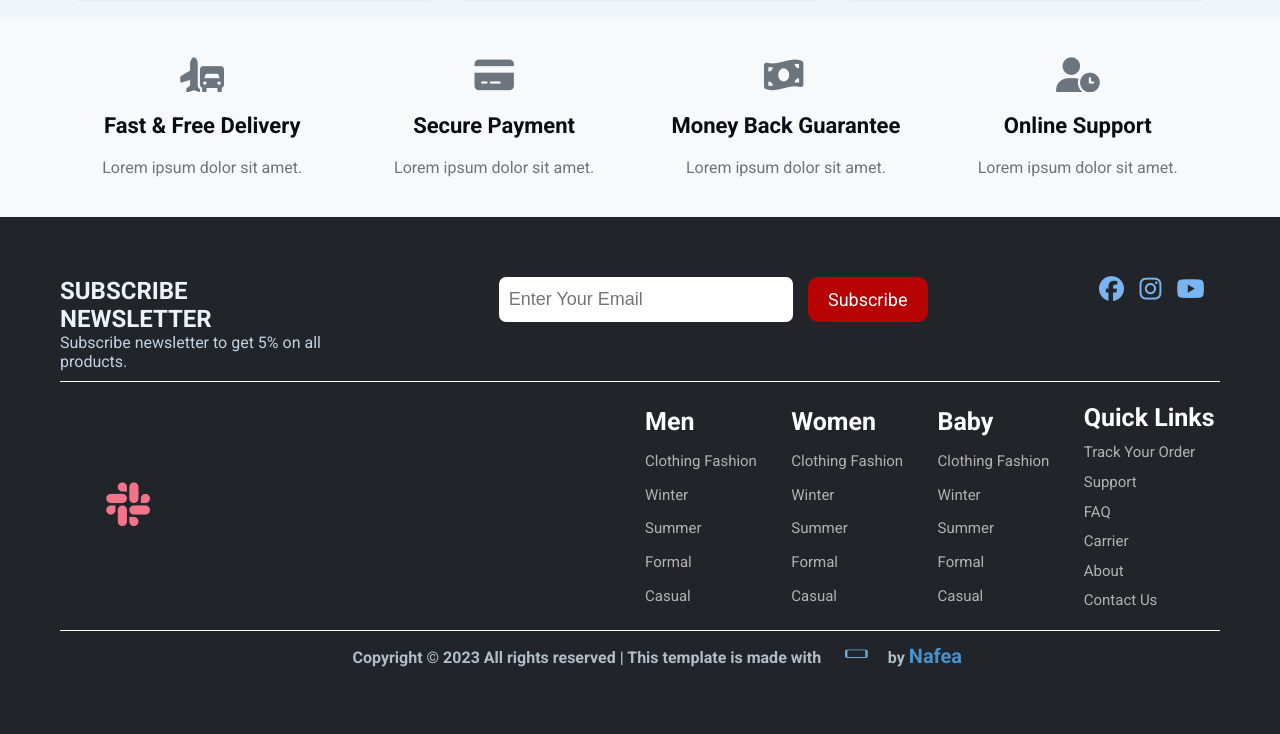
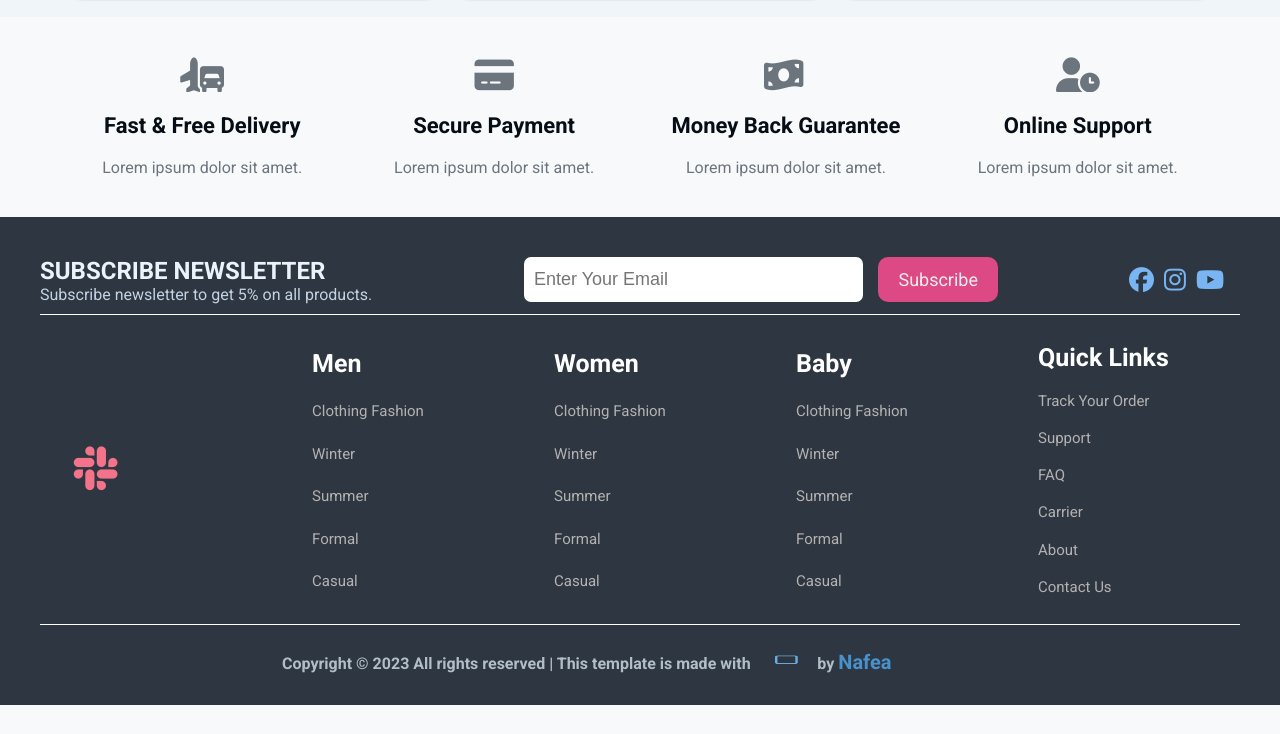
Before and after one commit to aknafea01/project-2-Ecommerce, a plain HTML site: page index.html in a window 1280 px wide. Shown: the part 2983-3717 px from the top of the page. After the commit the page ends 3688 px from the top, so only its background shows below. Drawn offline with Linux system fonts and the light colour scheme.

Commit message:
Final Release

```diff
--- a/css/style.css
+++ b/css/style.css
@@ -241,7 +241,6 @@ header .icons li {
   width: 40px;
   height: 40px;
   border-radius: 50%;
-
 }
 header > nav > ul > li > a,
 header > ul > li > a {
@@ -347,7 +346,6 @@ header > nav > ul > li.pages .menu ul a {
   transition: var(--main-transition);
   font-size: 16px;
   transition: var(--main-transition);
-
 }
 header > nav > ul > li.pages .menu ul a:hover {
   color: var(--accent-color);
@@ -373,10 +371,10 @@ header .icons li:last-of-type::after {
   background-color: var(--primary-color);
   color: var(--white-color);
   transition: var(--main-transition);
-  transform: translate(-50%,-3px);
+  transform: translate(-50%, -3px);
 }
 header .icons li:last-of-type:hover::after {
-  transform: translate(-50%,-5px);
+  transform: translate(-50%, -5px);
 }
 /******************************************************/
 .sub-header {
@@ -551,7 +549,6 @@ main .text .btn:hover a {
   margin: auto;
   height: 100%;
   transition: var(--main-transition);
-
 }
 .collection .container > .card:hover .image {
   scale: 1.1;
@@ -1149,10 +1146,10 @@ main .text .btn:hover a {
   color: var(--gradiant-blue);
 }
 .news .container > .card .image-1 {
+  background-image: url(../images/vr.jpg);
+}
+.news .container > .card .image-2 {
   background-image: url(../images/watch-5.jpg);
-}
-.news .container > .card .image-2 {
-  background-image: url(../images/vr.jpg);
 }
 .news .container > .card .image-3 {
   background-image: url(../images/vr-2.jpg);
@@ -1238,18 +1235,18 @@ main .text .btn:hover a {
 /**********************************************/
 footer {
   width: 100%;
-  height: 70vh;
-  background-color: #212529;
+  height: 61vh;
+  background-color: #2e3741;
   display: grid;
-  padding: 60px;
-  grid-template-columns: repeat(8, 1fr);
-  grid-template-rows: 1fr 1px 3fr 1px 1fr;
+  padding: 40px 40px 20px;
+  grid-template-columns: repeat(10, 1fr);
+  grid-template-rows: 1fr 1px 8fr 1px 50px;
   grid-template-areas:
-    'text text . input input input . links'
-    'hr hr hr hr hr hr hr hr'
-    'logo . . . links-1 links-2 links-3 links-4  '
-    'hr-2 hr-2 hr-2 hr-2 hr-2 hr-2 hr-2 hr-2'
-    '. .  copy copy copy copy copy . ';
+    'text text text . input input input input . links '
+    'hr hr hr hr hr hr hr hr hr hr'
+    'logo . links-1 links-1 links-2 links-2 links-3  links-3 links-4  links-4 '
+    'hr-2 hr-2 hr-2 hr-2 hr-2 hr-2 hr-2 hr-2 hr-2 hr-2'
+    '. .  copy copy copy copy copy copy  . .';
   gap: 10px;
 }
 footer .text {
@@ -1258,6 +1255,7 @@ footer .text {
   display: flex;
   justify-content: space-evenly;
   flex-flow: column wrap;
+  align-items: flex-start;
 }
 footer .text h2 {
   text-transform: uppercase;
@@ -1321,7 +1319,7 @@ footer .input input:focus::placeholder {
   60%,
   100% {
     transform: translateX(calc(-200% - 5px)) translateY(-200%);
-    color: rgba(255, 0, 0, 0.747);
+    color: #dc4984;
   }
   1%,
   3%,
@@ -1381,27 +1379,32 @@ footer .input input:focus + span::before {
   display: none;
 }
 footer .input input:invalid {
-  color: rgb(145, 10, 10);
+  color: #dc4984;
 }
 footer .input .btn {
   width: fit-content;
   padding: 0 var(--main-padding);
-  background: rgb(182, 2, 2);
-  transition: var(--main-transition);
-}
+  background-color: #dc4984;
+  transition: var(--main-transition);
+  position: relative;
+}
+
 footer .input .btn:hover {
   scale: 1.1;
 }
 footer .input .btn a {
   font-size: 18px;
-  color: #ffff;
+  color: #f3eeee;
 }
 footer .links {
   grid-area: links;
+  display: flex;
+  align-items: center;
 }
 footer .links ul {
   display: flex;
   justify-content: space-evenly;
+  gap: 10px;
 }
 footer .links ul i {
   font-size: 25px;
@@ -1453,14 +1456,34 @@ footer .links-G a {
   color: #b3b1b1;
   font-size: 15px;
   transition: var(--main-transition);
+  position: relative;
+}
+footer .links-G a::before {
+  content: '';
+  position: absolute;
+  left: 50%;
+  transform: translateX(-50%);
+  bottom: -1px;
+  height: 1px;
+  width: 0%;
+  background-color: var(--accent-color);
+  transition: var(--main-transition);
 }
 footer .links-G a:hover {
   color: var(--accent-color);
-  margin-left: 10px;
+  margin-left: 2px;
+}
+footer .links-G a:hover::before {
+  width: 100%;
+}
+footer .links-G {
+  padding-left: 30px;
 }
 footer .copy {
   grid-area: copy;
   color: #b1bdc7;
+  display: flex;
+  align-items: center;
 }
 footer .copy i {
   margin: 0 20px;
--- a/index.html
+++ b/index.html
@@ -194,7 +194,7 @@
         <div class="card box">
           <div class="image-container face-4">
             <div class="image">
-              <div class="face"></div>
+              <div class="face face-4"></div>
               <div class="back back-4">
                 <ul class="items box">
                   <li>
```
